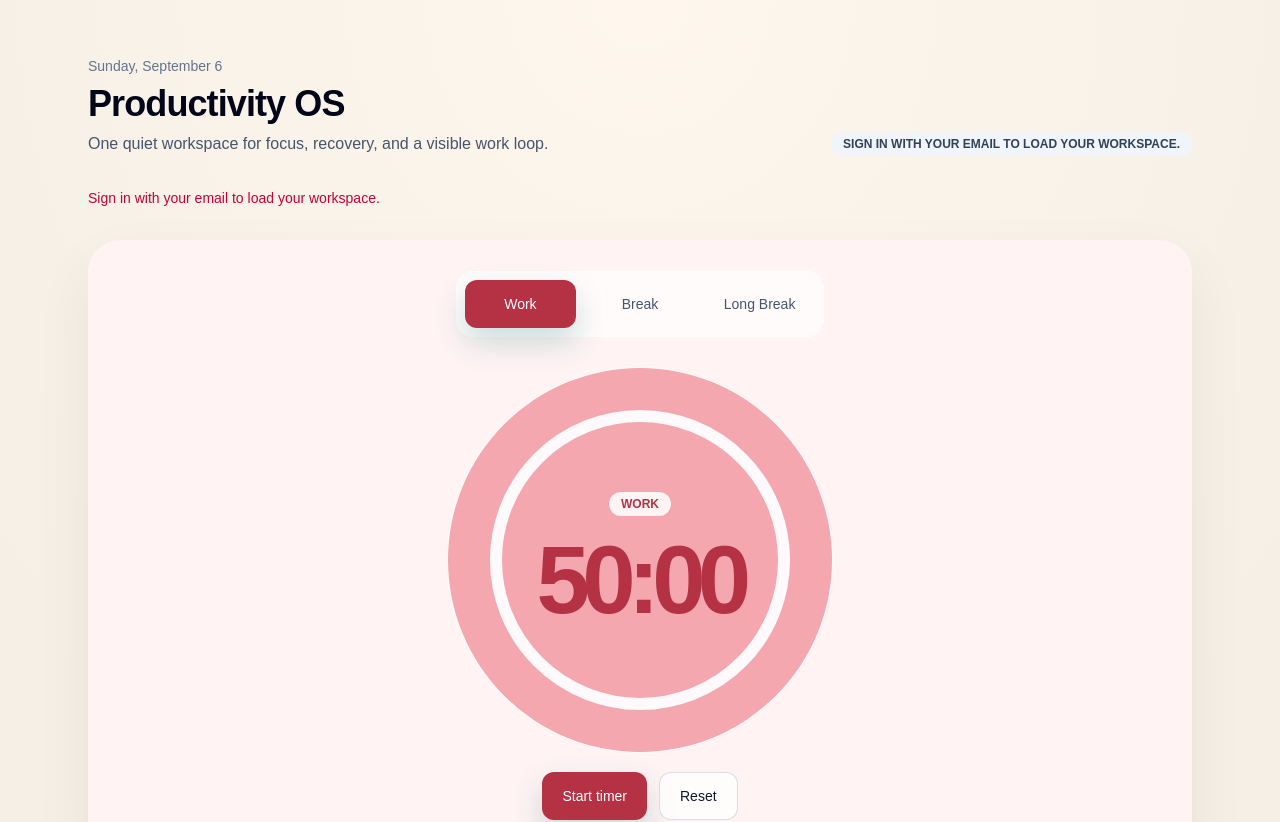
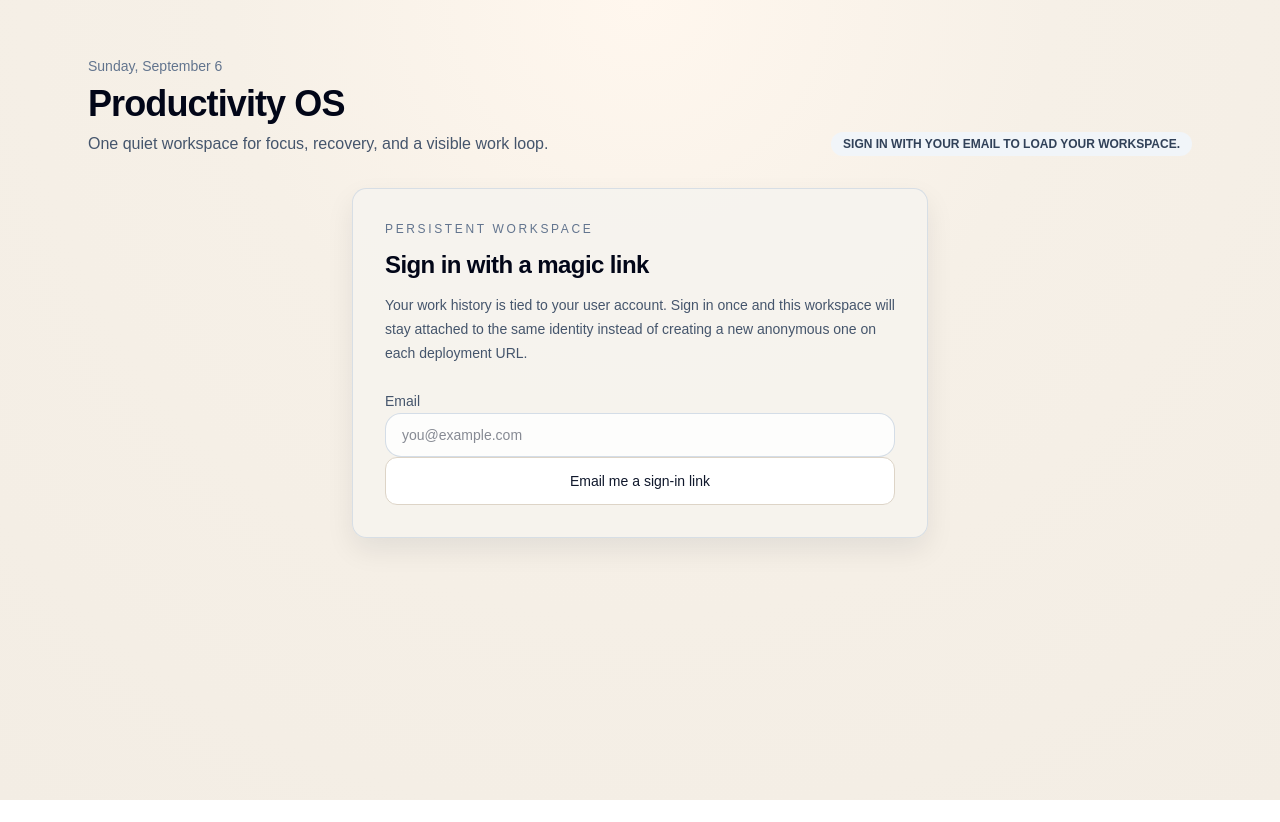
Before and after one commit to jakeaowens2-dot/personal_OS, a Next.js app: page / in a window 1280 px wide. Shown: the top 822 px of the page. After the commit the page ends 800 px from the top, so only its background shows below. Built offline with nearby package versions, Linux system fonts and the light colour scheme; no server answers.

Commit message:
added user auth, need to test

```diff
--- a/src/app/page.tsx
+++ b/src/app/page.tsx
@@ -42,9 +42,16 @@ const INITIAL_STATE: LocalLedgerState = {
 
 type PersistenceState =
   | { kind: "connecting"; message: string }
+  | { kind: "auth_required"; message: string }
   | { kind: "ready"; message: string }
   | { kind: "saving"; message: string }
   | { kind: "saved"; message: string }
+  | { kind: "error"; message: string };
+
+type AuthRequestState =
+  | { kind: "idle"; message: string | null }
+  | { kind: "sending"; message: string }
+  | { kind: "sent"; message: string }
   | { kind: "error"; message: string };
 
 function isToday(isoTimestamp: string) {
@@ -174,6 +181,46 @@ function ActionField({ label, className, ...props }: ActionFieldProps) {
   );
 }
 
+function AuthCard({
+  email,
+  emailState,
+  onEmailChange,
+  onSubmit,
+}: {
+  email: string;
+  emailState: AuthRequestState;
+  onEmailChange: (value: string) => void;
+  onSubmit: () => void;
+}) {
+  return (
+    <section className="mx-auto w-full max-w-xl rounded-[0.9rem] border border-slate-300/70 bg-[#f6f4ee]/92 p-6 shadow-[0_12px_28px_rgba(15,23,42,0.08)] sm:p-8">
+      <div className="space-y-3">
+        <p className="text-xs uppercase tracking-[0.22em] text-slate-500">Persistent workspace</p>
+        <h2 className="text-2xl font-semibold tracking-tight text-slate-950">Sign in with a magic link</h2>
+        <p className="text-sm leading-6 text-slate-600">
+          Your work history is tied to your user account. Sign in once and this workspace will stay attached to the
+          same identity instead of creating a new anonymous one on each deployment URL.
+        </p>
+      </div>
+
+      <div className="mt-6 space-y-4">
+        <ActionField
+          autoComplete="email"
+          label="Email"
+          onChange={(event) => onEmailChange(event.target.value)}
+          placeholder="you@example.com"
+          type="email"
+          value={email}
+        />
+        <Button className="w-full" onClick={onSubmit} variant="secondary">
+          {emailState.kind === "sending" ? "Sending magic link..." : "Email me a sign-in link"}
+        </Button>
+        {emailState.message ? <p className="text-sm text-slate-600">{emailState.message}</p> : null}
+      </div>
+    </section>
+  );
+}
+
 type BlockMeterProps = {
   color: "reward" | "reward_negative" | "work";
   count: number;
@@ -244,6 +291,10 @@ export default function HomePage() {
     kind: "connecting",
     message: "Connecting workspace...",
   });
+  const [authRequestState, setAuthRequestState] = useState<AuthRequestState>({
+    kind: "idle",
+    message: null,
+  });
   const [timerVisualState, setTimerVisualState] = useState<{
     mode: TimerMode;
     status: TimerStatus;
@@ -252,6 +303,8 @@ export default function HomePage() {
     status: "idle",
   });
   const [workspaceUserId, setWorkspaceUserId] = useState<string | null>(null);
+  const [workspaceUserEmail, setWorkspaceUserEmail] = useState<string | null>(null);
+  const [signInEmail, setSignInEmail] = useState("");
   const [manualWorkMinutes, setManualWorkMinutes] = useState("50");
   const [manualWorkNote, setManualWorkNote] = useState("");
   const [isManualDialogOpen, setIsManualDialogOpen] = useState(false);
@@ -359,6 +412,11 @@ export default function HomePage() {
         }
 
         setWorkspaceUserId(user.id);
+        setWorkspaceUserEmail(user.email ?? null);
+        setAuthRequestState({
+          kind: "idle",
+          message: null,
+        });
 
         const workspaceData = await fetchWorkspaceData(supabase, user.id);
 
@@ -376,9 +434,16 @@ export default function HomePage() {
           return;
         }
 
+        const message = error instanceof Error ? error.message : "Could not connect the workspace.";
+        const authRequired = message.toLowerCase().includes("sign in with your email");
+
+        setWorkspaceUserId(null);
+        setWorkspaceUserEmail(null);
+        setLocalLedgerState(INITIAL_STATE);
+
         setPersistenceState({
-          kind: "error",
-          message: error instanceof Error ? error.message : "Could not connect the workspace.",
+          kind: authRequired ? "auth_required" : "error",
+          message,
         });
       }
     }
@@ -389,6 +454,125 @@ export default function HomePage() {
       cancelled = true;
     };
   }, [supabase]);
+
+  useEffect(() => {
+    if (!supabase) {
+      return;
+    }
+
+    const {
+      data: { subscription },
+    } = supabase.auth.onAuthStateChange((_event, session) => {
+      const user = session?.user ?? null;
+
+      if (!user) {
+        handledCompletionKeysRef.current.clear();
+        setWorkspaceUserId(null);
+        setWorkspaceUserEmail(null);
+        setLocalLedgerState(INITIAL_STATE);
+        setPersistenceState({
+          kind: "auth_required",
+          message: "Sign in with your email to load your workspace.",
+        });
+        return;
+      }
+
+      setWorkspaceUserId(user.id);
+      setWorkspaceUserEmail(user.email ?? null);
+      setPersistenceState({
+        kind: "connecting",
+        message: "Loading your workspace...",
+      });
+      setAuthRequestState({
+        kind: "idle",
+        message: null,
+      });
+
+      void fetchWorkspaceData(supabase, user.id)
+        .then((workspaceData) => {
+          setLocalLedgerState(workspaceData);
+          setPersistenceState({
+            kind: "ready",
+            message: "Workspace connected",
+          });
+        })
+        .catch((error) => {
+          setPersistenceState({
+            kind: "error",
+            message: error instanceof Error ? error.message : "Could not load the workspace.",
+          });
+        });
+    });
+
+    return () => {
+      subscription.unsubscribe();
+    };
+  }, [supabase]);
+
+  const handleMagicLinkSignIn = async () => {
+    if (!supabase) {
+      setAuthRequestState({
+        kind: "error",
+        message: "Supabase env vars are missing for this deployment.",
+      });
+      return;
+    }
+
+    const trimmedEmail = signInEmail.trim();
+
+    if (!trimmedEmail) {
+      setAuthRequestState({
+        kind: "error",
+        message: "Enter your email address to receive a sign-in link.",
+      });
+      return;
+    }
+
+    setAuthRequestState({
+      kind: "sending",
+      message: "Sending magic link...",
+    });
+
+    const { error } = await supabase.auth.signInWithOtp({
+      email: trimmedEmail,
+      options: {
+        emailRedirectTo: window.location.origin,
+      },
+    });
+
+    if (error) {
+      setAuthRequestState({
+        kind: "error",
+        message: error.message || "Could not send the sign-in link.",
+      });
+      return;
+    }
+
+    setAuthRequestState({
+      kind: "sent",
+      message: `Check ${trimmedEmail} for your sign-in link.`,
+    });
+  };
+
+  const handleSignOut = async () => {
+    if (!supabase) {
+      return;
+    }
+
+    setPersistenceState({
+      kind: "connecting",
+      message: "Signing out...",
+    });
+
+    const { error } = await supabase.auth.signOut();
+
+    if (error) {
+      setPersistenceState({
+        kind: "error",
+        message: error.message || "Could not sign out.",
+      });
+    }
+  };
 
   const handleTimerComplete = async ({
     completedAt,
@@ -586,15 +770,27 @@ export default function HomePage() {
               One quiet workspace for focus, recovery, and a visible work loop.
             </p>
           </div>
+          <div className="flex flex-col items-start gap-3 sm:items-end">
+            {workspaceUserId ? (
+              <div className="flex items-center gap-3">
+                {workspaceUserEmail ? <p className="text-sm text-slate-500">{workspaceUserEmail}</p> : null}
+                <Button onClick={handleSignOut} size="inline" variant="text">
+                  Sign out
+                </Button>
+              </div>
+            ) : null}
             <Badge className="normal-case tracking-normal" tone="neutral">
               {persistenceState.message}
             </Badge>
+          </div>
         </header>
 
         {persistenceState.kind === "error" ? (
           <p className="text-sm text-rose-700">{persistenceState.message}</p>
         ) : null}
 
+        {workspaceUserId ? (
+          <>
             <PomodoroTimer
               onComplete={handleTimerComplete}
               onStateChange={setTimerVisualState}
@@ -706,6 +902,15 @@ export default function HomePage() {
                 />
               </section>
             </section>
+          </>
+        ) : (
+          <AuthCard
+            email={signInEmail}
+            emailState={authRequestState}
+            onEmailChange={setSignInEmail}
+            onSubmit={handleMagicLinkSignIn}
+          />
+        )}
       </div>
 
       <Dialog
```
Also changed, not shown: 2 other files (tests, documents, lock files or other folders). Lines whose indentation alone changed are shown as unchanged.
